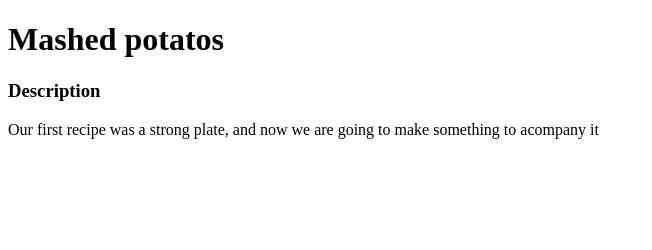
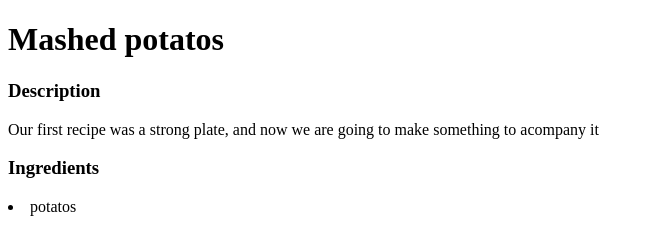
Before and after one commit to CesarAlejandro27/odin-recipes, a plain HTML site: page recipes/mashed_potatos.html in a window 1280 px wide. Shown: the whole page, without its empty margins (0-652 px from the left). Drawn offline with Linux system fonts and the light colour scheme.

Commit message:
I added the ingredients

```diff
--- a/recipes/mashed_potatos.html
+++ b/recipes/mashed_potatos.html
@@ -10,7 +10,10 @@
     <h3>Description</h3>
     <p>Our first recipe was a strong plate, and now we are going to
          make something to acompany it </p>
-
+    <h3>Ingredients</h3>
+    <uo>
+        <li>potatos</li>
+    </uo>
 
 </body>
 </html>
```
